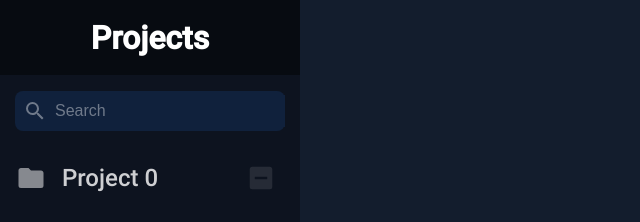
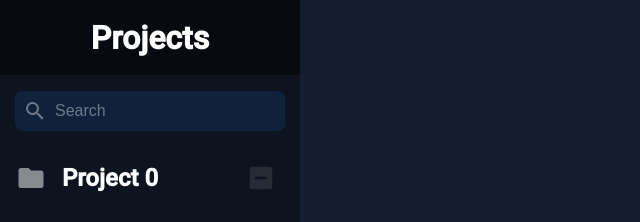
Before and after one commit to RobLaughlin/TOP-Todo-List, a website built with webpack: page src/template.html in a window 1280 px wide. Shown: the top 222 px of the page, 0-640 px from the left. Built offline with nearby package versions, Linux system fonts and the light colour scheme.

Commit message:
Rework sidebar into a proper component

```diff
--- a/src/css/sidebar.css
+++ b/src/css/sidebar.css
@@ -66,14 +66,6 @@
     width: 100%;
 }
 
-.sidebar .item.project:hover {
-    box-shadow: 1px 1px 8px rgba(51, 61, 255, 0.386);
-}
-
-.sidebar .item.todo:hover {
-    box-shadow: 1px 1px 8px rgba(51, 255, 51, 0.386);
-}
-
 .sidebar > .item:nth-child(even) {
     background-color: #0b121b;
 }
@@ -104,6 +96,21 @@
     opacity: 0.1;
 }
 
+/* Sidebar projects */
+.sidebar .item.project:hover {
+    box-shadow: 1px 1px 8px rgba(51, 61, 255, 0.386);
+}
+
+.sidebar .item.todo:hover {
+    box-shadow: 1px 1px 8px rgba(51, 255, 51, 0.386);
+}
+
+.sidebar .item.project.selected .text {
+    opacity: 1;
+    font-weight: bold;
+}
+
+/* Sidebar todos */
 .sidebar .item.todo {
     padding-left: 32px;
 }
--- a/src/js/Sidebar.js
+++ b/src/js/Sidebar.js
@@ -1,6 +1,7 @@
 import folder from "../icons/folder.svg";
 import minusBox from "../icons/minus-box.svg";
 import note from "../icons/note.svg";
+import magnify from "../icons/magnify.svg";
 import sanitizeHtml from "sanitize-html";
 import PubSub from "./PubSub";
 import { Project, Todo } from "./Todos";
@@ -8,15 +9,6 @@
 export const PROJECTS_CHANGED_EVENT = "projectsChanged";
 export const PROJECT_CHANGED_EVENT = "projectChanged";
 export const TODO_CHANGED_EVENT = "todoChanged";
-
-/**
- * Event that gets triggered when the projects array gets changed
- * @param {Project[]} projects The array of projects that was changed
- */
-function projectsChanged(projects) {
-    renderSidebar(projects);
-}
-PubSub.subscribe(PROJECTS_CHANGED_EVENT, projectsChanged);
 
 /**
  * Event that gets triggered when a project gets changed
@@ -45,7 +37,7 @@
     let clickedProject = e.target.parentElement;
     let clickedItemContainer = clickedProject.parentElement;
     const UUID = clickedProject.dataset.uuid;
-    console.log(projects);
+
     for (let i = 0; i < projects.length; i++) {
         const project = projects[i];
         if (project.uuid === UUID) {
@@ -64,7 +56,7 @@
 function todoRemoved(e, project) {
     let clickedTodo = e.target.parentElement;
     const UUID = clickedTodo.dataset.uuid;
-    console.log(project);
+
     for (let i = 0; i < project.size(); i++) {
         const todo = project.get(i);
         if (todo.uuid === UUID) {
@@ -75,6 +67,10 @@
     }
 }
 
+/**
+ * The event called when a folder icon is clicked on a project
+ * @param {Event} e The folder icon click event for projects
+ */
 function folderBtnClicked(e) {
     let projectContainer = e.target.parentElement.parentElement;
     let todos = projectContainer.querySelectorAll(".todo");
@@ -84,7 +80,49 @@
 }
 
 /**
- *
+ * The event called when the search bar on the sidebar is focused
+ * @param {Event} e Focused event for the search bar
+ */
+function searchBarFocused(e) {
+    e.preventDefault();
+
+    let searchBar = e.target.parentElement;
+    searchBar.classList.add("focused");
+}
+
+/**
+ * The event called when the search bar on the sidebar is unfocused
+ * @param {Event} e Unfocused event for the search bar
+ */
+function searchBarUnFocused(e) {
+    e.preventDefault();
+
+    let searchBar = e.target.parentElement;
+    searchBar.classList.remove("focused");
+}
+
+/**
+ * The sidebar template
+ * @returns Template to generate the sidebar component HTML
+ */
+const sidebarTemplate = () => {
+    return `
+        <div class="sidebar">
+            <div class="titleContainer">
+                <h1 class="title">Projects</h1>
+            </div>
+            <div class="searchContainer">
+                <div class="searchBar">
+                    <img src="${magnify}" alt="Magnifying glass icon" class="icon">
+                    <input type="search" placeholder="Search" class="search">
+                </div>
+            </div>
+        </div>
+    `;
+}
+
+/**
+ * The project template
  * @param {Project} project
  * @returns Sanitized Project HTML to inject into sidebar
  */
@@ -99,7 +137,7 @@
 }
 
 /**
- *
+ * The todo template
  * @param {Todo} todo
  * @returns Sanitized Todo HTML to inject into sidebar
  */
@@ -114,22 +152,69 @@
 }
 
 /**
- * Generate project HTML from an array of projects and injects them in order into the sidebar component.
- * Injects the HTML into the div elements with the .sidebar class.
- * @param {Project[]} projects The array of projects to be rendered to the sidebar
+ * Generates a number of projects and todos to use as test data
+ * @param {number} numProjects The number of projects to generate
+ * @param {number} numTodos The number of todos to generate within each project
+ * @returns {Project[]} The array of test projects generated
  */
-export const renderSidebar = (projects) => {
-    let sidebars = document.querySelectorAll(".sidebar");
+export const createTestProjects = (numProjects, numTodos) => {
+    let projects = []
+    for (let i = 0; i < numProjects; i++) {
+        let project = new Project(`Project ${i}`, [], PROJECT_CHANGED_EVENT);
+        for (let j = 0; j < numTodos; j++) {
+            project.add(new Todo(`Todo ${j}`, "description", new Date(), j, "notes", TODO_CHANGED_EVENT));
+        }
+        projects.push(project);
+    }
 
-    // Clear old sidebar data
-    let sidebarItems = document.querySelectorAll(".sidebar .itemContainer");
-    sidebarItems.forEach(item => {
-        item.remove();
+    const selected = numProjects >= 1 ? projects[0].uuid : null;
+    return { projects, selected };
+};
+
+/**
+ * The main sidebar component
+ * @param {Project[]} projects The array of projects to be loaded into the sidebar
+ * @returns {Object} The sidebar component
+ */
+export const sidebar = (projects) => {
+    let selected = projects.length > 0 ? projects[0].uuid : null;
+
+    return (() => {
+        let sidebarObj = {
+            projects,
+
+            /**
+             * Selects a project from the sidebar
+             * @param {string} uuid The UUID of the project to be selected
+             */
+            select: (uuid) => {
+                projects.forEach(project => {
+                    if (project.uuid === uuid) {
+                        selected = uuid;
+                        return project;
+                    }
                 });
+                throw new Error(`Project UUID ${uuid} not found.`);
+            },
+
+            /**
+             *
+             * @returns
+             */
+            html: () => {
+                let sidebarTemplateNode = document.createElement("template");
+                sidebarTemplateNode.innerHTML = sidebarTemplate();
+                let sidebarNode = sidebarTemplateNode.content.querySelector("div");
+
+                // Implement search bar behaviour
+                let searchInput = sidebarNode.querySelector(".search");
+                searchInput.addEventListener("focusin", searchBarFocused);
+                searchInput.addEventListener("focusout", searchBarUnFocused);
 
                 // Inject projects and todos
                 for (let p = 0; p < projects.length; p++) {
                     let project = projects[p];
+
                     let itemContainer = document.createElement("div");
                     itemContainer.classList.add("itemContainer");
 
@@ -137,6 +222,11 @@
                     let projectTemplate = document.createElement("template");
                     projectTemplate.innerHTML = projectSidebarTemplate(project, p);
                     let projectNode = projectTemplate.content.querySelector("div");
+
+                    // Make sure correct project is selected
+                    if (project.uuid === selected) {
+                        projectNode.classList.add("selected");
+                    }
 
                     // Add folder button click event handler
                     let folderBtn = projectNode.querySelector(".folder.icon");
@@ -161,25 +251,21 @@
                         });
                         itemContainer.appendChild(todoNode);
                     }
-
-        // Inject html
-        sidebars.forEach(sidebar => {
-            sidebar.appendChild(itemContainer);
-        });
-
-        // Open the default/first project
-        if (p === 0) { folderBtn.click(); }
-    }
+                    sidebarNode.appendChild(itemContainer);
                 }
 
-export const createTestProjects = (numProjects, numTodos) => {
-    let projects = []
-    for (let i = 0; i < numProjects; i++) {
-        let project = new Project(`Project ${i}`, [], PROJECT_CHANGED_EVENT);
-        for (let j = 0; j < numTodos; j++) {
-            project.add(new Todo(`Todo ${j}`, "description", new Date(), j, "notes", TODO_CHANGED_EVENT));
+                return sidebarNode;
+            },
+            render: (root) => {
+                root.replaceWith(sidebarObj.html());
+                root = document.getElementsByClassName(root.className)[0];
+
+                // Auto open the selected project if such a project exists
+                let firstProjectFolderIcon = root.querySelector(".itemContainer > .item.project.selected > .folder.icon");
+                firstProjectFolderIcon.click();
             }
-        projects.push(project);
-    }
-    return projects;
         };
+
+        return sidebarObj;
+    })();
+};
--- a/src/js/index.js
+++ b/src/js/index.js
@@ -2,29 +2,11 @@
 import "./../css/todos.css";
 import "./../css/index.css";
 
-import { Project, Todo } from "./Todos";
-import { renderSidebar, createTestProjects } from "./Sidebar";
-
-function searchBarFocused(e) {
-    e.preventDefault();
-
-    let searchBar = e.target.parentElement;
-    searchBar.classList.add("focused");
-}
-
-function searchBarUnFocused(e) {
-    e.preventDefault();
-
-    let searchBar = e.target.parentElement;
-    searchBar.classList.remove("focused");
-}
-
-// Implement search bar event listeners
-const searchInput = document.getElementsByClassName("search")[0];
-searchInput.addEventListener("focusin", searchBarFocused);
-searchInput.addEventListener("focusout", searchBarUnFocused);
+import { sidebar, createTestProjects } from "./Sidebar";
 
 // Create test projects
-let projects = createTestProjects(5, 5);
-console.log(projects);
-renderSidebar(projects);
+let {projects, selected} = createTestProjects(5, 5);
+
+let root = document.getElementsByClassName("sidebar")[0];
+let sidebarNode = sidebar(projects);
+sidebarNode.render(root);
--- a/src/template.html
+++ b/src/template.html
@@ -7,17 +7,7 @@
 </head>
 <body>
     <div class="content">
-        <div class="sidebar">
-            <div class="titleContainer">
-                <h1 class="title">Projects</h1>
-            </div>
-            <div class="searchContainer">
-                <div class="searchBar">
-                    <img src="icons/magnify.svg" alt="Magnifying glass icon" class="icon">
-                    <input type="search" placeholder="Search" class="search">
-                </div>
-            </div>
-        </div>
+        <div class="sidebar"></div>
         <div class="todos"></div>
     </div>
 </body>
```
Lines whose indentation alone changed are shown as unchanged.
